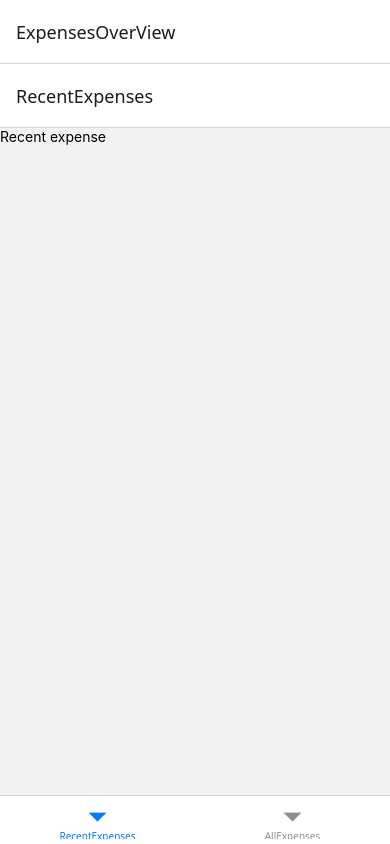
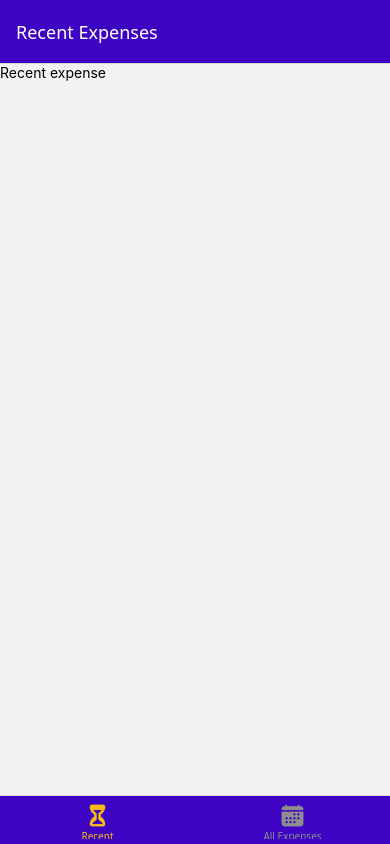
Before and after one commit to keremciftcidev/ExpenseTrackerApp, a React Native app: screen / in a window 390 px wide. Built offline with nearby package versions, Linux system fonts and the light colour scheme.

Commit message:
Adding Global Colors & Editing Navigation Configuration

```diff
--- a/App.js
+++ b/App.js
@@ -1,38 +1,57 @@
-import { StatusBar } from 'expo-status-bar';
-import { StyleSheet} from 'react-native';
-import {  NavigationContainer } from '@react-navigation/native';
-import {createBottomTabNavigator} from "@react-navigation/bottom-tabs"
-import {createNativeStackNavigator} from "@react-navigation/native-stack"
-import ManageExpense from './screens/ManageExpense';
-import RecentExpenses from './screens/RecentExpenses';
-import AllExpenses from './screens/AllExpenses';
+import { StatusBar } from "expo-status-bar";
+import { StyleSheet } from "react-native";
+import { NavigationContainer } from "@react-navigation/native";
+import { createBottomTabNavigator } from "@react-navigation/bottom-tabs";
+import { createNativeStackNavigator } from "@react-navigation/native-stack";
+import ManageExpense from "./screens/ManageExpense";
+import RecentExpenses from "./screens/RecentExpenses";
+import AllExpenses from "./screens/AllExpenses";
+import { GlobalStyles } from "./constants/styles";
+import {Ionicons} from "@expo/vector-icons"
 
-const Stack = createNativeStackNavigator()
-const BottomTabs = createBottomTabNavigator()
+const Stack = createNativeStackNavigator();
+const BottomTabs = createBottomTabNavigator();
 
-function ExpensesOverView(){
-  return <BottomTabs.Navigator>
-    <BottomTabs.Screen name='RecentExpenses' component={RecentExpenses}/>
-    <BottomTabs.Screen name='AllExpenses' component={AllExpenses}/>
-  </BottomTabs.Navigator>
+function ExpensesOverView() {
+  return (
+    <BottomTabs.Navigator
+      screenOptions={{
+        headerStyle: { backgroundColor: GlobalStyles.colors.primary500 },
+        headerTintColor: "white",
+        tabBarStyle: { backgroundColor: GlobalStyles.colors.primary500 },
+        tabBarActiveTintColor: GlobalStyles.colors.accent500,
+      }}
+    >
+      <BottomTabs.Screen
+        name="RecentExpenses"
+        component={RecentExpenses}
+        options={{ title: "Recent Expenses", tabBarLabel: "Recent" ,tabBarIcon:({size,color})=><Ionicons name="hourglass" size={size}color={color}/>}}
+      />
+      <BottomTabs.Screen
+        name="AllExpenses"
+        component={AllExpenses}
+        options={{ title: "All Expenses" ,tabBarLabel:"All Expenses",tabBarIcon:({size,color})=><Ionicons name="calendar" size={size}color={color}/>}}
+      />
+    </BottomTabs.Navigator>
+  );
 }
 
 export default function App() {
   return (
-
-      <>
-      <StatusBar style="auto" />
+    <>
+      <StatusBar style="light" />
       <NavigationContainer>
         <Stack.Navigator>
-          <Stack.Screen name='ExpensesOverView' component={ExpensesOverView}/>
-          <Stack.Screen name='ManageExpense' component={ManageExpense}/>
+          <Stack.Screen
+            name="ExpensesOverView"
+            component={ExpensesOverView}
+            options={{ headerShown: false }}
+          />
+          <Stack.Screen name="ManageExpense" component={ManageExpense} />
         </Stack.Navigator>
       </NavigationContainer>
-      </>
-
+    </>
   );
 }
 
-const styles = StyleSheet.create({
-
-});
+const styles = StyleSheet.create({});
--- /dev/null
+++ b/constants/styles.js
@@ -0,0 +1,16 @@
+export const GlobalStyles = {
+  colors: {
+    primary50: '#e4d9fd',
+    primary100: '#c6affc',
+    primary200: '#a281f0',
+    primary400: '#5721d4',
+    primary500: '#3e04c3',
+    primary700: '#2d0689',
+    primary800: '#200364',
+    accent500: '#f7bc0c',
+    error50: '#fcc4e4',
+    error500: '#9b095c',
+    gray500: '#39324a',
+    gray700: '#221c30',
+  },
+};
```
